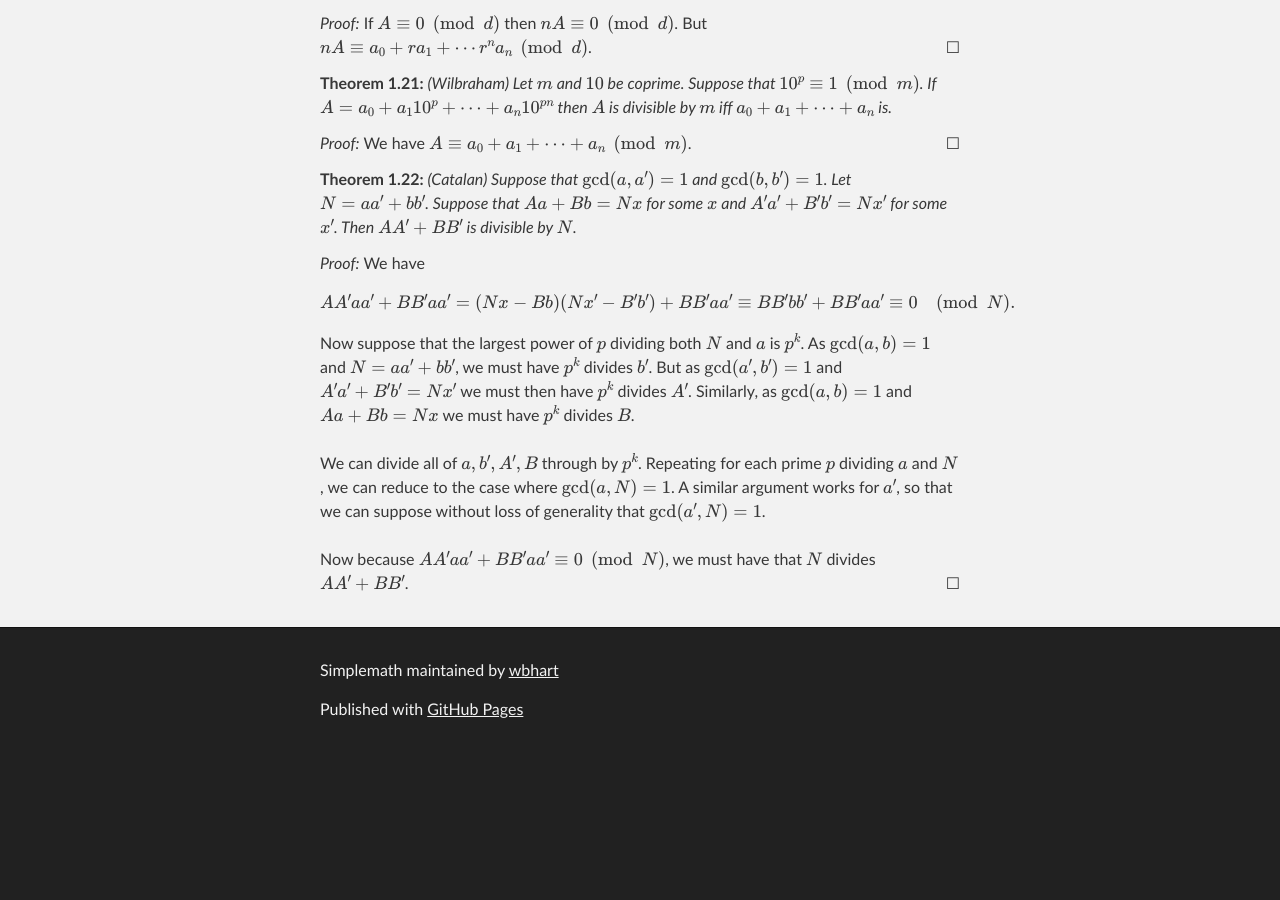
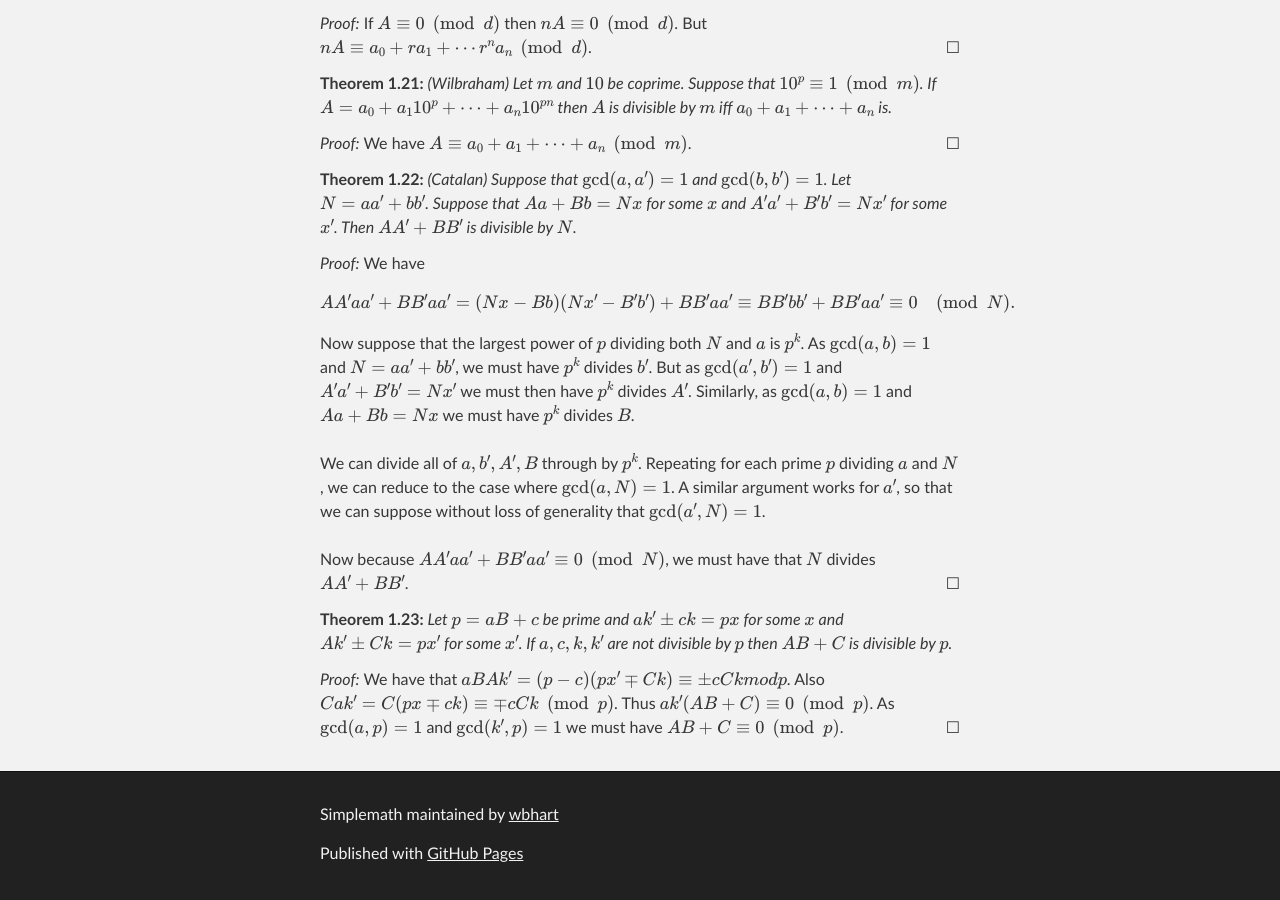
Before and after one commit to wbhart/SimpleMath, a Jekyll site: the page built from divisrules.html, in a window 1280 px wide and 900 px high, scrolled down 3541 px. Built offline with Jekyll 4.4.1, drawn with Linux system fonts in a browser that asks for light colours; formulas are drawn with MathJax 3; before the commit the page ends 4297 px from its top, so only the background shows below that.

Commit message:
Update divisrules.html

```diff
--- a/divisrules.html
+++ b/divisrules.html
@@ -211,3 +211,12 @@ that $\gcd(a', N) = 1$. </br></br>
 
 Now because $AA'aa' + BB'aa' \equiv 0 \pmod{N}$, we must have that $N$ divides $AA' + BB'$.
 </proof>
+
+<theorem> Let $p = aB + c$ be prime and $ak' \pm ck = px$ for some $x$ and $Ak' \pm Ck = px'$ for some $x'$. If
+$a, c, k, k'$ are not divisible by $p$ then $AB + C$ is divisible by $p$.
+</theorem>
+
+<proof> We have that $aBAk' = (p - c)(px' \mp Ck) \equiv \pm cCk mod p$. Also
+$Cak' = C(px \mp ck) \equiv \mp cCk \pmod{p}$. Thus $ak'(AB + C) \equiv 0 \pmod{p}$. As $\gcd(a, p) = 1$ and
+$\gcd(k', p) = 1$ we must have $AB + C \equiv 0 \pmod{p}$.
+</proof>
```
